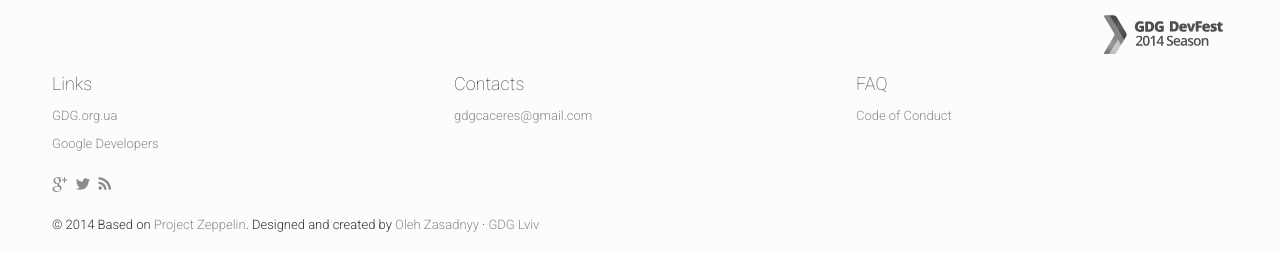
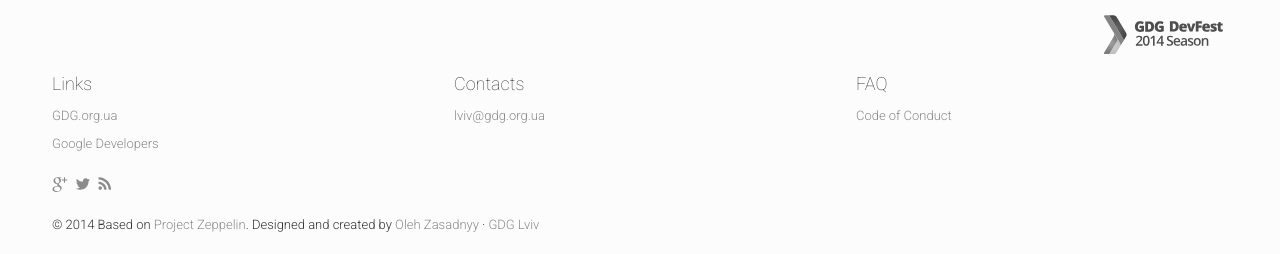
Before and after one commit to Damunozl/zeppelin, a Jekyll site: the page built from blog.html, in a window 1280 px wide and 900 px high, scrolled down 558 px. Shown: the part 643-897 px from the top of the window. Built offline with Jekyll 4.4.1, drawn with Linux system fonts in a browser that asks for light colours; nearby versions of some CDN libraries; comment, search, counter and statistics services are not loaded; some of the changed lines change nothing that is shown.

Commit message:
Update _config.yml

```diff
--- a/_config.yml
+++ b/_config.yml
@@ -49,18 +49,18 @@
  - {permalink: "/team/", text: "Equipo"}
  - {permalink: "/logistics/", text: "Información"}
 bottomNavigationLinks:
- - {link: "http://goo.gl/forms/Ael9Wtg4To", text: "Hazte Speaker"}
+ - {link: "https://docs.google.com/forms/d/14XbqIgkxTGmliO2JPYR-0Tbq6ewbWPeEr9wa3tfGftY/viewform", text: "Hazte Speaker"}
 rightNavigationButtons:
- - {link: "http://goo.gl/forms/Ael9Wtg4To", text: "Hazte speaker"}
+ - {link: "https://docs.google.com/forms/d/14XbqIgkxTGmliO2JPYR-0Tbq6ewbWPeEr9wa3tfGftY/viewform", text: "Hazte speaker"}
 
 # Hero Block
 heroImage: "hero.jpg"
 heroTitle: "GDG DEXFest <typeout> 2015"
 eventDate: "Junio 2015"
-typeoutTextValues: '"", "Season", "España", "Extremadura", "Cáceres"'
+typeoutTextValues: '"", "España", "Extremadura", "Cáceres"'
 typeoutFallback: "Season"
 heroButtons:
- - {link: "http://bit.ly/dfua-c4p", text: "Hazte speaker"}
+ - {link: "https://docs.google.com/forms/d/14XbqIgkxTGmliO2JPYR-0Tbq6ewbWPeEr9wa3tfGftY/viewform", text: "Hazte speaker"}
  - {permalink: "/#tickets", text: "Compra tu entrada"}
 
 # About Block
@@ -79,16 +79,16 @@
  - {count: "3", specialCharacter: "", info: "parallel tracks", detail: "plus entertainment lounge"}
 
 # Latest News Block
-latestNewsTitle: "Latest news"
+latestNewsTitle: "Ultimas noticias"
 
 # Rockstar Speakers Block
 rockstarSpeakersImage: "rockstar-speakers.jpg"
 rockstarSpeakersCount: 4
-rockstarSpeakersTitle: "Rockstar speakers"
+rockstarSpeakersTitle: "Speakers"
 rockstarSpeakersButtonText: "See all speakers"
 
 # Location Block
-locationBlockTitle: "Location"
+locationBlockTitle: "Localización"
 eventLocationName: "Escuela Politécnica"
 eventLocationLink: "http://www.unex.es/conoce-la-uex/centros/epcc"
 eventStreetAddress: "Avda. Universidad S/N"
@@ -99,9 +99,9 @@
 eventStartTime: "2015-10-25T10:00"
 eventDoorTime: "09:00"
 eventEndTime: "2015-10-25T20:00"
-eventPlaceCoordinates: "39,479040400000000000, -6,342729299999974000"
-mapCenterCoordinates: "39,479040400000000000, -6,342729299999974000"
-mapMobileCenterCoordinates: "39,479040400000000000, -6,342729299999974000"
+eventPlaceCoordinates: "39,47904040, -6,3427293"
+mapCenterCoordinates: "39,47904040, -6,3427293"
+mapMobileCenterCoordinates: "39,47904040, -6,3427293"
 
 # Venue Block
 venueBlockTitle: "Lugar"
@@ -116,7 +116,7 @@
 tweetsFeedImage: "twitter-feed.jpg"
 tweetsFeedTitle: "Twitter"
 twitterHashTag: "dexfest"
-twitterFeed: ""
+twitterFeed: "http://lviv.gdg.org.ua/tweetledee/favoritesjson.php?c=10&cache_interval=8000"
 
 # Partners Block
 organizersTitle: "Organizadores"
@@ -135,11 +135,11 @@
 ticketsOffers:
  -
   name: "Normal"
-  price: "Por determinar"
+  price: "S/N"
   priceCurrency: "EUR"
   ticketsNumber: "Por determinar"
   ribbon: "-5%"
-  buyButtonLink: "http://dfua.ticketforevent.com/"
+  buyButtonLink: ""
   buyButtonText: "Comprar"
   ticketContentList: ["Lorem ipsum is simply", "Dummy text of the printing", "Typesetting industry"]
   validFrom: "2014-08-25T10:00"
@@ -148,11 +148,12 @@
   soldOutText: "Agotadas"
  -
   name: "Estudiante UEx"
-  price: "Por determinar"
+  price: "S/N"
   priceCurrency: "EUR"
   ticketsNumber: "Por determinar"
   ribbon: "-50%"
-  buyButtonLink: "http://dfua.ticketforevent.com/"
+  featured: false
+  buyButtonLink: ""
   buyButtonText: "Comprar"
   additionalInfo: "Requires a valid student ID at the conference check in. Without student ID at the check in, ticket will be cancelled without refund"
   ticketContentList: ["Lorem ipsum is simply", "Dummy text of the printing", "Typesetting industry"]
@@ -162,12 +163,11 @@
   soldOutText: "Agotadas"
  -
   name: "Estudiante (General)"
-  price: "Por determinar"
+  price: "S/N"
   priceCurrency: "EUR"
   ticketsNumber: "Por determinar"
   ribbon: "-20%"
-  featured: true
-  buyButtonLink: "http://dfua.ticketforevent.com/"
+  buyButtonLink: ""
   buyButtonText: "Comprar"
   additionalInfo: "Requires a valid student ID at the conference check in. Without student ID at the check in, ticket will be cancelled without refund"
   ticketContentList: ["Lorem ipsum is simply", "Dummy text of the printing", "Typesetting industry"]
@@ -190,7 +190,7 @@
  -
   title: "Contacts"
   links:
-   - {link: "mailto:gdgcaceres@gmail.com", text: "gdgcaceres@gmail.com"}
+   - {link: "mailto:lviv@gdg.org.ua", text: "lviv@gdg.org.ua"}
  -
   title: "FAQ"
   links:
```
